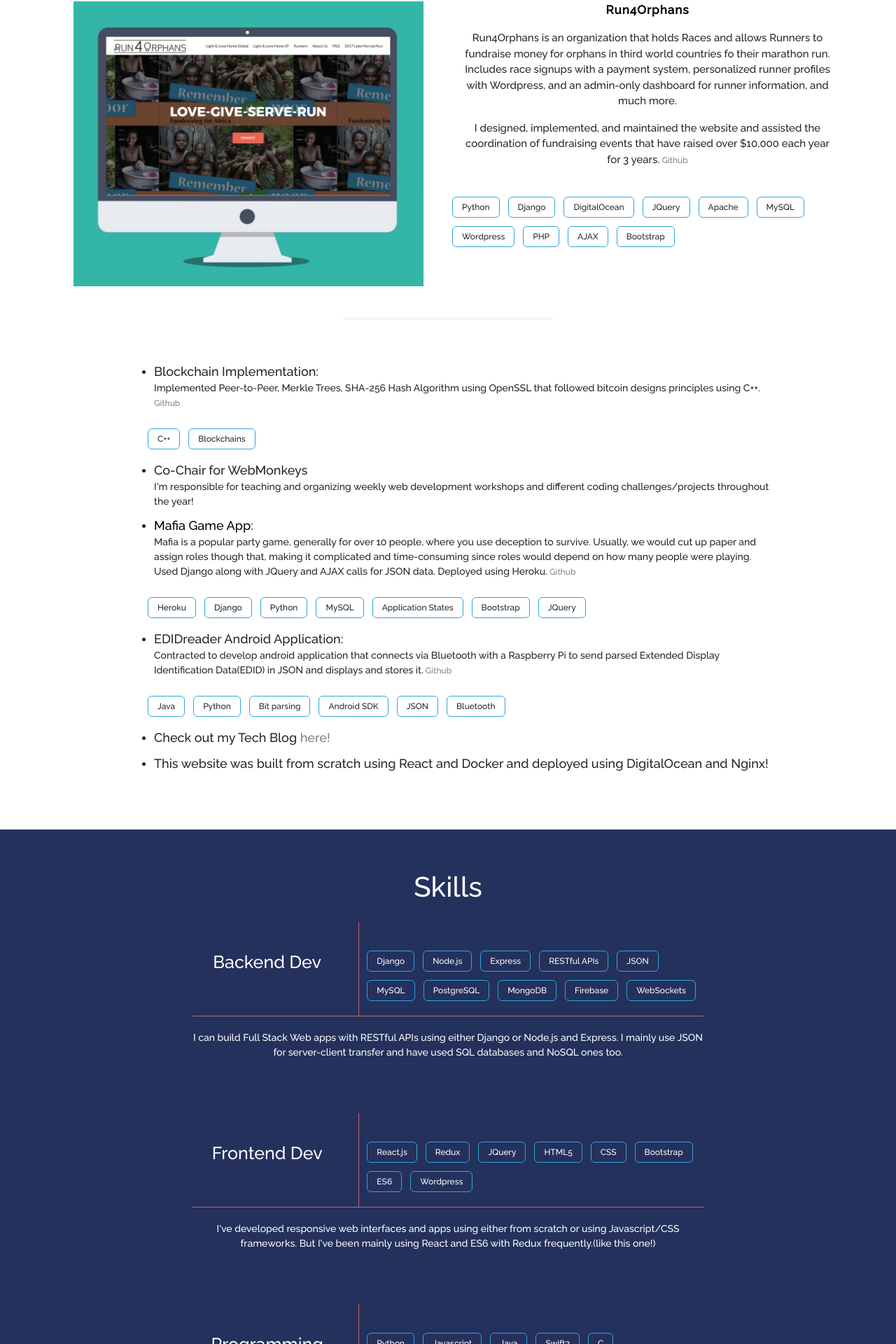
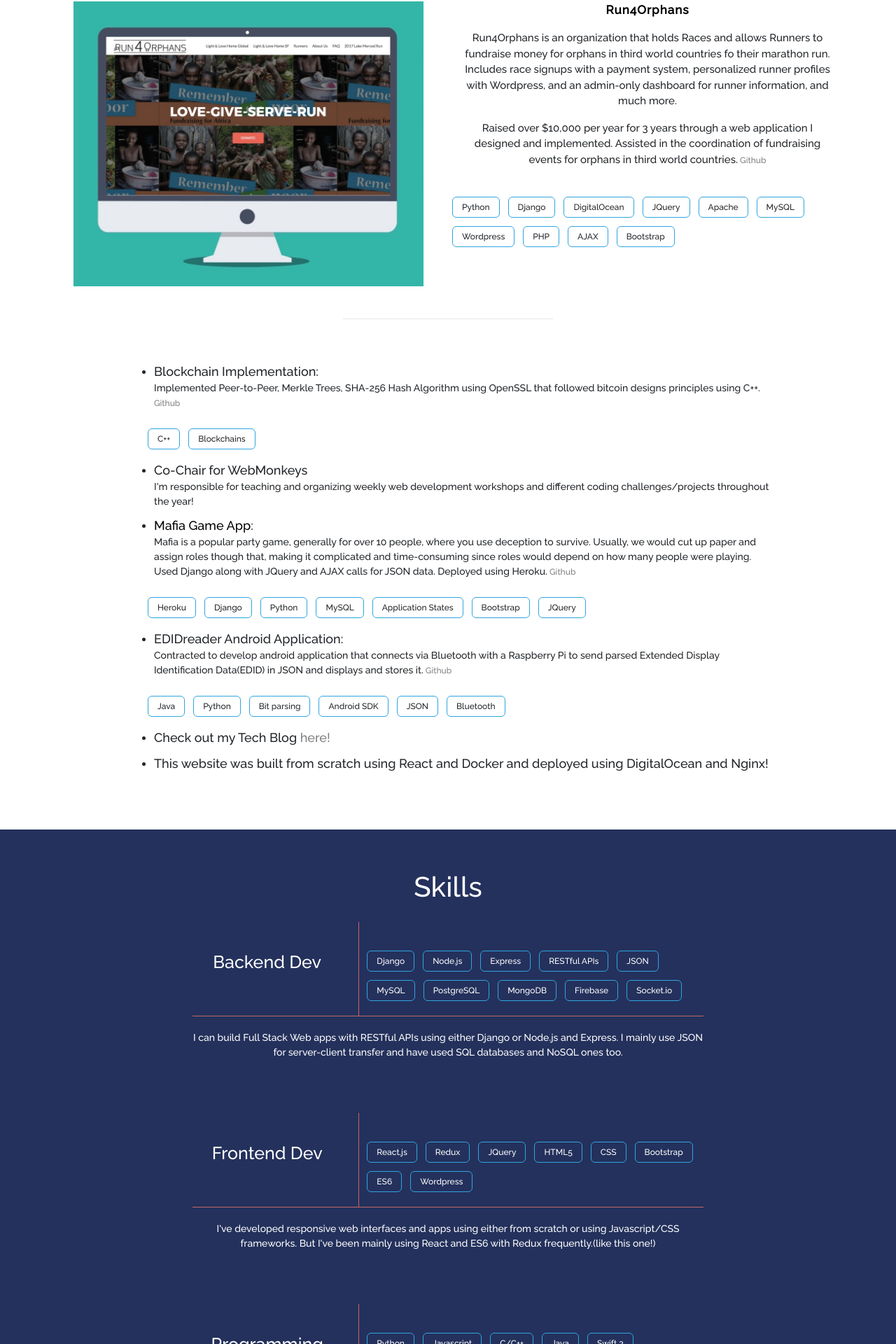
Before and after one commit to tko22/old.timothyko.org, a React (Create React App) app in the folder frontend/: page / in a window 1280 px wide. Shown: the part 3325-5245 px from the top of the page at 70% size. Built offline with nearby package versions, Linux system fonts and the light colour scheme.

Commit message:
edits on skills

```diff
--- a/frontend/src/components/DevSkills.js
+++ b/frontend/src/components/DevSkills.js
@@ -8,9 +8,9 @@
     constructor(props) {
         super(props);
         this.skills = {
-            backend: ['Django','Node.js','Express','RESTful APIs','JSON','MySQL','PostgreSQL','MongoDB','Firebase','WebSockets'],
+            backend: ['Django','Node.js','Express','RESTful APIs','JSON','MySQL','PostgreSQL','MongoDB','Firebase','Socket.io'],
             frontend: ['React.js','Redux', 'JQuery','HTML5','CSS','Bootstrap','ES6','Wordpress'],
-            languages: ['Python', 'Javascript', 'Java', 'Swift3','C'],
+            languages: ['Python', 'Javascript', 'C/C++', 'Java','Swift 3'],
             tools: ['Linux/Unix','Docker','Cloud Services','Heroku','NGINX','Apache','Git','Svn','npm','pip']
         }
         this.detail = {
--- a/frontend/src/components/Projects.js
+++ b/frontend/src/components/Projects.js
@@ -98,8 +98,7 @@
                                         and an admin-only dashboard for runner information, and much more.
                                     </p>
                                     <p style={{fontSize:15}}>
-                                        I designed, implemented, and maintained the website and assisted the coordination
-                                        of fundraising events that have raised over $10,000 each year for 3 years.
+                                    Raised over $10,000 per year for 3 years through a web application I designed and implemented. Assisted in the coordination of fundraising events for orphans in third world countries.
                                         <a href="https://github.com/tko22/run4orphans_race" style={{fontSize:12, color:'grey'}}>  Github</a>
                                     </p>
                                     <div className="row">
```
